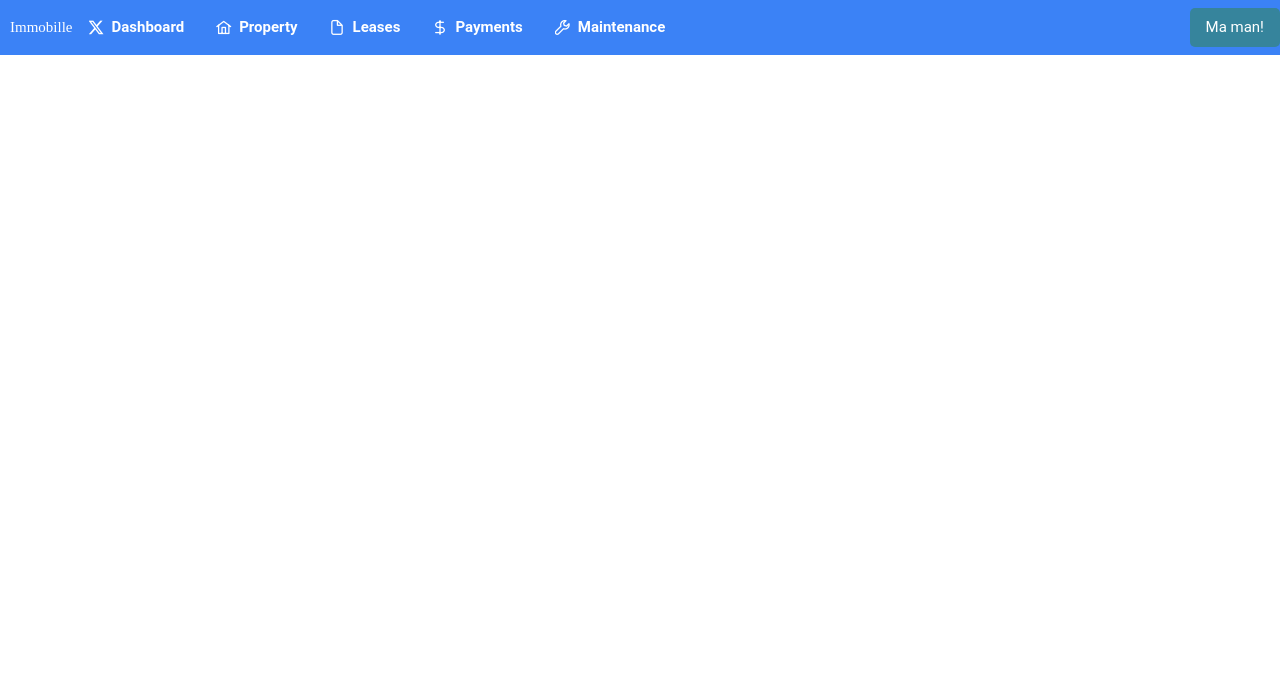
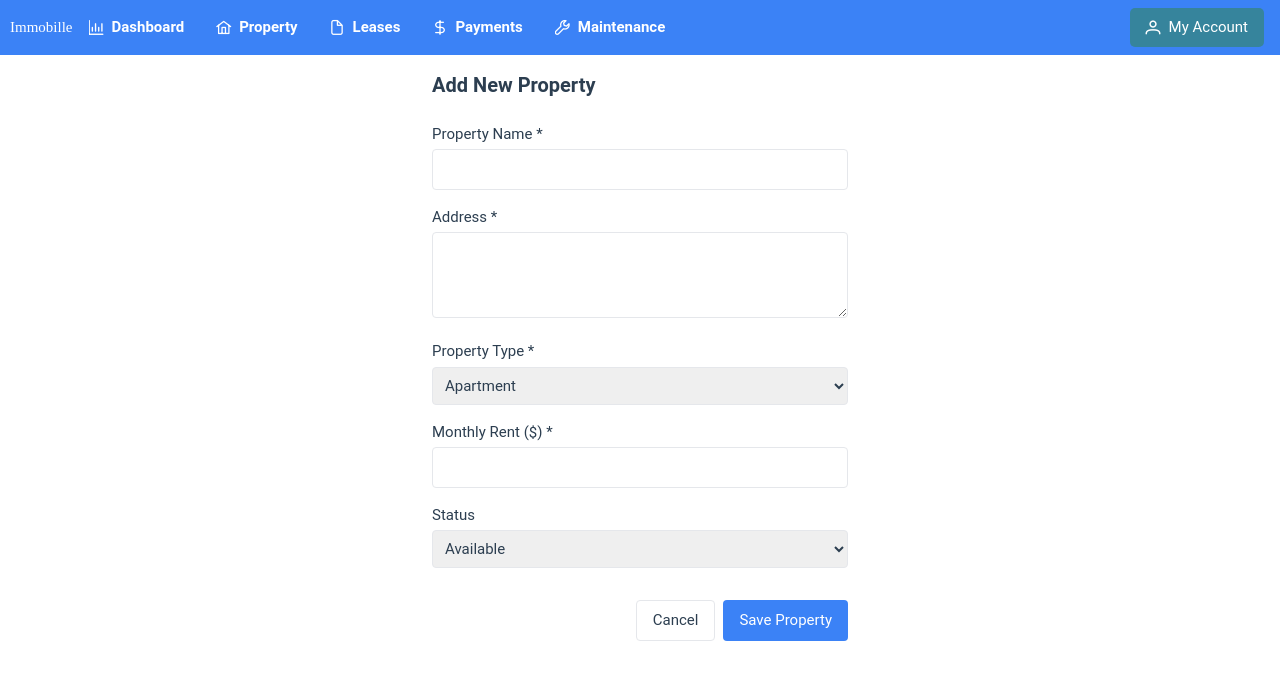
Before and after one commit to MirceaTT8/front_end_real_estate, a Vue app: page /add-property in a window 1280 px wide. Shown: the top 680 px of the page. Built offline with nearby package versions, Linux system fonts and the light colour scheme.

Commit message:
added property add, added role-based in navigation bar

```diff
--- a/package.json
+++ b/package.json
@@ -10,6 +10,8 @@
   },
   "dependencies": {
     "@primeuix/themes": "^1.0.0",
+    "@primevue/core": "^4.3.3",
+    "chart.js": "^4.4.8",
     "primeicons": "^7.0.0",
     "primevue": "^4.3.1",
     "vue": "^3.5.13",
--- a/src/App.vue
+++ b/src/App.vue
@@ -17,7 +17,7 @@ import { RouterView } from 'vue-router';
 <style scoped>
 
 main {
-  width: 100%; /* Full width */
+  width: 100%;
 }
 
 
--- a/src/components/NavBar.vue
+++ b/src/components/NavBar.vue
@@ -1,8 +1,9 @@
 <script setup>
-import { ref } from "vue";
+import {computed, ref} from "vue";
 import Menubar from "primevue/menubar";
 import { PrimeIcons } from '@primevue/core/api';
 import router from "@/router/index.js";
+import UserDropdown from "@/components/UserDropdown.vue";
 
 /*const props = defineProps({
   userId: {
@@ -10,22 +11,29 @@ import router from "@/router/index.js";
   },
 });*/
 
-const items = ref([
+const menuItems = ref({
+  landlord: [
     {
       label: "Dashboard",
-    icon: PrimeIcons.TWITTER,
+      icon: PrimeIcons.CHART_BAR,
       route: "/"
     },
     {
-    label: "Property",
+      label: 'Property',
       icon: PrimeIcons.HOME,
-    route: "/properties"
+      route: "/properties",
+      items: [
+        {
+          label: 'See Properties',
+          icon: 'pi pi-bolt',
+          route: "/properties",
         },
-  // {
-  //   label: "Tenants",
-  //   icon: "pi pi-users",
-  //   route: "/tenants"
-  // },
+        {
+          label: 'Add Property',
+          icon: 'pi pi-bolt',
+          route: "/add-property",
+        }]
+    },
     {
       label: "Leases",
       icon: "pi pi-file",
@@ -40,16 +48,26 @@ const items = ref([
       label: "Maintenance",
       icon: "pi pi-wrench",
       route: "/maintenance"
+    }
+  ],
+  administrator: [
+    {
+      label: "Property",
+      icon: PrimeIcons.HOME,
+      route: "/properties"
     },
-]);
-
-const settings = ref([
+  ]
+});const settings = ref([
   {
     label: "Profile",
     icon: PrimeIcons.GITHUB,
     route: "/Profile"
   }
 ]);
+
+const items = computed(() => {
+  return menuItems.value.landlord;
+});
 
 const navigateToProfile = () => {
   router.push({ name: "Profile" });
@@ -60,35 +78,34 @@ const selectedMember = ref(null);
 </script>
 
 <template>
-  <!-- Wrapper div with flexbox properties -->
   <div class="card w-full bg-blue-500 p-0 m-0">
     <Menubar :model="items" class="w-full p-0 m-0">
       <template #start >
         <span class="logo">Immobille</span>
       </template>
-      <template #item="{ item,props }" #>
+      <template #item="{ item,props }">
         <div class="flex items-center gap-2 p-4 bg-blue-500 text-white hover:bg-blue-600 transition-colors">
-          <router-link v-if="item.route" v-slot="{ href, navigate }" :to="item.route" custom>
-            <a :href="href" v-bind="props.action" @click="navigate">
+          <!-- Condition for Property item (no route) -->
+          <template v-if="item.label === 'Property'">
+            <div v-bind="props.action" class="flex items-center">
               <i v-if="item.icon" :class="item.icon" class="mr-2"></i>
-              <span class="font-bold">{{ item.label }} </span>
+              <span class="font-bold">{{ item.label }}</span>
+            </div>
+          </template>
+          <!-- Normal route items -->
+          <template v-else-if="item.route">
+            <router-link v-slot="{ href, navigate }" :to="item.route" custom>
+              <a :href="href" v-bind="props.action" @click="navigate" class="flex items-center">
+                <i v-if="item.icon" :class="item.icon" class="mr-2"></i>
+                <span class="font-bold">{{ item.label }}</span>
               </a>
             </router-link>
+          </template>
         </div>
       </template>
       <template #end>
-        <div class="navbar-user">
-          <div class="dropdown">
-            <button class="dropdown-button" >
-              <p> Ma man!</p>
-            </button>
-            <div class="dropdown-content">
-              <p @click="navigateToProfile">Manage Account</p>
-            </div>
-          </div>
-        </div>
+        <UserDropdown/>
       </template>
-
     </Menubar>
   </div>
 </template>
@@ -101,52 +118,4 @@ const selectedMember = ref(null);
   margin-left:10px;
 }
 
-.navbar-user {
-  position: relative;
-}
-
-.dropdown {
-  position: relative;
-  display: inline-block;
-}
-
-.dropdown-button {
-  background-color: #36849c;
-  color: white;
-  padding: 0.5rem 1rem;
-  border: none;
-  cursor: pointer;
-  border-radius: 5px;
-  transition: background-color 0.3s ease;
-}
-
-.dropdown-button:hover {
-  background-color: #555;
-  cursor: pointer;
-}
-
-.dropdown-content {
-  display: none;
-  position: absolute;
-  right: 0;
-  background-color: #17ecec;
-  min-width: 150px;
-  box-shadow: 0 8px 16px rgba(0, 0, 0, 0.2);
-  z-index: 1;
-}
-
-.dropdown-content p {
-  color: white;
-  padding: 0.5rem 1rem;
-  margin: 0;
-  cursor: pointer;
-}
-
-.dropdown-content p:hover {
-  background-color: #17ecec;
-}
-
-.dropdown:hover .dropdown-content {
-  display: block;
-}
 </style>
--- /dev/null
+++ b/src/components/UserDropdown.vue
@@ -0,0 +1,105 @@
+<script setup>
+import { PrimeIcons } from '@primevue/core/api';
+import { useRouter } from 'vue-router';
+import {ref} from "vue";
+
+const router = useRouter();
+
+const settings = ref([
+  {
+    label: "Profile",
+    icon: PrimeIcons.USER,
+    route: "/profile"
+  },
+  {
+    label: "Settings",
+    icon: PrimeIcons.COG,
+    route: "/settings"
+  },
+  {
+    label: "Logout",
+    icon: PrimeIcons.SIGN_OUT,
+    command: () => console.log('Logout logic here')
+  }
+]);
+
+const navigateTo = (route) => {
+  router.push(route);
+};
+</script>
+
+<template>
+  <div class="navbar-user">
+    <div class="dropdown">
+      <button class="dropdown-button">
+        <i :class="PrimeIcons.USER" class="mr-2"></i>
+        <span>My Account</span>
+      </button>
+      <div class="dropdown-content">
+        <div v-for="item in settings" :key="item.label"
+             @click="item.command ? item.command() : navigateTo(item.route)"
+             class="dropdown-item">
+          <i :class="item.icon" class="mr-2"></i>
+          {{ item.label }}
+        </div>
+      </div>
+    </div>
+  </div>
+</template>
+
+<style scoped>
+.navbar-user {
+  position: relative;
+  margin-right: 1rem;
+}
+
+.dropdown {
+  position: relative;
+  display: inline-block;
+}
+
+.dropdown-button {
+  background-color: #36849c;
+  color: white;
+  padding: 0.5rem 1rem;
+  border: none;
+  cursor: pointer;
+  border-radius: 5px;
+  transition: background-color 0.3s ease;
+  display: flex;
+  align-items: center;
+}
+
+.dropdown-button:hover {
+  background-color: #2a6a7d;
+}
+
+.dropdown-content {
+  display: none;
+  position: absolute;
+  right: 0;
+  background-color: #36849c;
+  min-width: 180px;
+  box-shadow: 0 8px 16px rgba(0, 0, 0, 0.2);
+  z-index: 1;
+  border-radius: 4px;
+  overflow: hidden;
+}
+
+.dropdown-item {
+  color: white;
+  padding: 0.75rem 1rem;
+  cursor: pointer;
+  display: flex;
+  align-items: center;
+  transition: background-color 0.2s;
+}
+
+.dropdown-item:hover {
+  background-color: #2a6a7d;
+}
+
+.dropdown:hover .dropdown-content {
+  display: block;
+}
+</style>
--- a/src/router/index.js
+++ b/src/router/index.js
@@ -6,6 +6,7 @@ import LeaseView from "@/views/LeaseView.vue";
 import MaintenanceRequestView from "@/views/MaintenanceRequestView.vue";
 import PaymentView from "@/views/PaymentView.vue";
 import ProfileView from "@/views/ProfileView.vue";
+import AddPropertyView from "@/views/AddPropertyView.vue";
 
 const router = createRouter({
     history: createWebHistory(import.meta.env.BASE_URL),
@@ -45,6 +46,11 @@ const router = createRouter({
             name: 'Profile',
             component: ProfileView
         },
+        {
+            path: '/add-property',
+            name: 'AddProperty',
+            component: AddPropertyView
+        }
 
 
     ]
--- /dev/null
+++ b/src/views/AddPropertyView.vue
@@ -0,0 +1,109 @@
+<script setup>
+import { ref } from 'vue'
+import { useRouter } from 'vue-router'
+
+const router = useRouter()
+const form = ref({
+  owner_id: '',
+  name: '',
+  address: '',
+  type: 'apartment',
+  rent_amount: '',
+  status: 'available'
+})
+
+const propertyTypes = [
+  { value: 'apartment', label: 'Apartment' },
+  { value: 'house', label: 'House' },
+  { value: 'commercial', label: 'Commercial' },
+  { value: 'land', label: 'Land' }
+]
+
+const submitForm = async () => {
+  try {
+    console.log('Property submitted:', form.value)
+    router.push('/properties')
+  } catch (error) {
+    console.error('Error adding property:', error)
+  }
+}
+</script>
+
+<template>
+  <div class="max-w-md mx-auto p-4">
+    <h1 class="text-xl font-bold mb-6">Add New Property</h1>
+
+    <form @submit.prevent="submitForm" class="space-y-4">
+      <div>
+        <label class="block mb-1">Property Name *</label>
+        <input
+            v-model="form.name"
+            type="text"
+            required
+            class="w-full p-2 border rounded"
+        >
+      </div>
+
+      <div>
+        <label class="block mb-1">Address *</label>
+        <textarea
+            v-model="form.address"
+            required
+            class="w-full p-2 border rounded"
+            rows="3"
+        ></textarea>
+      </div>
+
+      <div>
+        <label class="block mb-1">Property Type *</label>
+        <select
+            v-model="form.type"
+            class="w-full p-2 border rounded"
+        >
+          <option v-for="type in propertyTypes" :key="type.value" :value="type.value">
+            {{ type.label }}
+          </option>
+        </select>
+      </div>
+
+      <div>
+        <label class="block mb-1">Monthly Rent ($) *</label>
+        <input
+            v-model.number="form.rent_amount"
+            type="number"
+            min="0"
+            step="0.01"
+            required
+            class="w-full p-2 border rounded"
+        >
+      </div>
+
+      <div>
+        <label class="block mb-1">Status</label>
+        <select
+            v-model="form.status"
+            class="w-full p-2 border rounded"
+        >
+          <option value="available">Available</option>
+          <option value="rented">Rented</option>
+        </select>
+      </div>
+
+      <div class="flex justify-end gap-2 pt-4">
+        <button
+            type="button"
+            @click="router.push('/properties')"
+            class="px-4 py-2 border rounded"
+        >
+          Cancel
+        </button>
+        <button
+            type="submit"
+            class="px-4 py-2 bg-blue-500 text-white rounded hover:bg-blue-600"
+        >
+          Save Property
+        </button>
+      </div>
+    </form>
+  </div>
+</template>
--- a/src/views/DashboardView.vue
+++ b/src/views/DashboardView.vue
@@ -1,4 +1,6 @@
 <script setup>
+
+import Chart from 'primevue/chart';
 
 </script>
 
--- a/src/views/PropertyView.vue
+++ b/src/views/PropertyView.vue
@@ -1,63 +1,101 @@
+<script setup>
+import { ref, onMounted } from 'vue'
+import { fetchPropertiesByUserId } from '@/services/propertyService.js'
 
+const properties = ref([])
+const loading = ref(true)
+const error = ref(null)
+
+onMounted(async () => {
+  try {
+    properties.value = await fetchPropertiesByUserId(1) // Replace with actual user ID
+  } catch (err) {
+    error.value = err
+  } finally {
+    loading.value = false
+  }
+})
+</script>
 
 <template>
-  <div>
-    <h1>Properties for User</h1>
-    <div v-if="loading">Loading...</div>
-    <div v-else>
-      <ul>
-        <li v-for="property in properties" :key="property.propertyId">
-          {{ property.name }} - {{ property.address }} ({{ property.status }})
-        </li>
-      </ul>
+  <div class="container mx-auto px-4 py-8 max-w-6xl">
+    <h1 class="text-3xl font-semibold text-gray-800 mb-8">My Properties</h1>
+
+    <!-- Loading State -->
+    <div v-if="loading" class="flex flex-col items-center justify-center gap-4 py-12">
+      <div class="w-12 h-12 border-4 border-gray-200 border-t-blue-500 rounded-full animate-spin"></div>
+      <p class="text-gray-600">Loading your properties...</p>
     </div>
-    <div v-if="error" class="error">
-      Error: {{ error.message }}
+
+    <!-- Error State -->
+    <div v-if="error" class="flex items-center gap-2 p-4 bg-red-50 rounded-lg text-red-700">
+      <span class="text-xl">⚠️</span>
+      <p>Error loading properties: {{ error.message }}</p>
+    </div>
+
+    <!-- Properties Grid -->
+    <div v-if="!loading && !error">
+      <div v-if="properties.length === 0" class="text-center py-12">
+        <div class="w-24 h-24 mx-auto mb-4 bg-gray-100 rounded-full flex items-center justify-center">
+          <svg xmlns="http://www.w3.org/2000/svg" class="h-12 w-12 text-gray-400" fill="none" viewBox="0 0 24 24" stroke="currentColor">
+            <path stroke-linecap="round" stroke-linejoin="round" stroke-width="1.5" d="M3 12l2-2m0 0l7-7 7 7M5 10v10a1 1 0 001 1h3m10-11l2 2m-2-2v10a1 1 0 01-1 1h-3m-6 0a1 1 0 001-1v-4a1 1 0 011-1h2a1 1 0 011 1v4a1 1 0 001 1m-6 0h6" />
+          </svg>
+        </div>
+        <h3 class="text-xl text-gray-600 mb-2">No properties found</h3>
+        <p class="text-gray-500">You don't have any properties listed yet.</p>
+      </div>
+
+      <div v-else class="grid grid-cols-1 md:grid-cols-2 lg:grid-cols-3 gap-6">
+        <div v-for="property in properties" :key="property.id" class="bg-white rounded-xl shadow-md overflow-hidden transition-all duration-200 hover:shadow-lg hover:-translate-y-1">
+          <div class="h-48 overflow-hidden">
+            <img
+                :src="property.image || '@/assets/property-placeholder.jpg'"
+                alt="Property image"
+                class="w-full h-full object-cover transition-transform duration-300 hover:scale-105"
+            >
+          </div>
+          <div class="p-6">
+            <div class="flex justify-between items-start mb-4">
+              <h3 class="text-lg font-medium text-gray-900">{{ property.name }}</h3>
+              <span
+                  :class="{
+                  'bg-green-50 text-green-800': property.status === 'available',
+                  'bg-amber-50 text-amber-800': property.status === 'occupied',
+                  'bg-red-50 text-red-800': property.status === 'maintenance'
+                }"
+                  class="px-3 py-1 rounded-full text-xs font-semibold capitalize"
+              >
+                {{ property.status }}
+              </span>
+            </div>
+            <div class="flex justify-between mb-4">
+              <p class="flex items-center text-gray-600 text-sm">
+                <svg xmlns="http://www.w3.org/2000/svg" class="h-4 w-4 mr-1" fill="none" viewBox="0 0 24 24" stroke="currentColor">
+                  <path stroke-linecap="round" stroke-linejoin="round" stroke-width="2" d="M17.657 16.657L13.414 20.9a1.998 1.998 0 01-2.827 0l-4.244-4.243a8 8 0 1111.314 0z" />
+                  <path stroke-linecap="round" stroke-linejoin="round" stroke-width="2" d="M15 11a3 3 0 11-6 0 3 3 0 016 0z" />
+                </svg>
+                {{ property.address }}
+              </p>
+              <p class="flex items-center text-green-700 font-semibold text-sm">
+                <svg xmlns="http://www.w3.org/2000/svg" class="h-4 w-4 mr-1" fill="none" viewBox="0 0 24 24" stroke="currentColor">
+                  <path stroke-linecap="round" stroke-linejoin="round" stroke-width="2" d="M12 8c-1.657 0-3 .895-3 2s1.343 2 3 2 3 .895 3 2-1.343 2-3 2m0-8c1.11 0 2.08.402 2.599 1M12 8V7m0 1v8m0 0v1m0-1c-1.11 0-2.08-.402-2.599-1M21 12a9 9 0 11-18 0 9 9 0 0118 0z" />
+                </svg>
+                ${{ property.monthlyRent }} <span class="text-gray-500 font-normal">/month</span>
+              </p>
+            </div>
+            <p class="text-gray-600 text-sm line-clamp-3 mb-6">{{ property.description }}</p>
+            <div class="flex justify-end">
+              <button class="flex items-center gap-1 px-4 py-2 bg-gray-50 text-gray-700 rounded-lg hover:bg-gray-100 transition-colors text-sm">
+                <svg xmlns="http://www.w3.org/2000/svg" class="h-4 w-4" fill="none" viewBox="0 0 24 24" stroke="currentColor">
+                  <path stroke-linecap="round" stroke-linejoin="round" stroke-width="2" d="M15 12a3 3 0 11-6 0 3 3 0 016 0z" />
+                  <path stroke-linecap="round" stroke-linejoin="round" stroke-width="2" d="M2.458 12C3.732 7.943 7.523 5 12 5c4.478 0 8.268 2.943 9.542 7-1.274 4.057-5.064 7-9.542 7-4.477 0-8.268-2.943-9.542-7z" />
+                </svg>
+                View Details
+              </button>
+            </div>
+          </div>
+        </div>
+      </div>
     </div>
   </div>
 </template>
-
-<script>
-import { onMounted, ref } from 'vue';
-import { fetchPropertiesByUserId } from '@/services/propertyService.js';
-
-export default {
-  /*  props: {
-      userId: {
-        type: Number,
-        required: true,
-      },*/
-  // },
-
-  setup(props) {
-    const properties = ref([]);
-    const loading = ref(true);
-    const error = ref(null);
-
-    onMounted(async () => {
-      try {
-        console.log(properties)
-        properties.value = await fetchPropertiesByUserId(1);
-      } catch (err) {
-        error.value = err;
-      } finally {
-        loading.value = false;
-      }
-    });
-
-    return {
-      properties,
-      loading,
-      error,
-    };
-  },
-};
-
-
-</script>
-
-<style scoped>
-.error {
-  color: red;
-}
-</style>
```
Also changed, not shown: src/services/propertyService.js (+19 -0 lines), 1 other file (tests, documents, lock files or other folders). Lines whose indentation alone changed are shown as unchanged.
